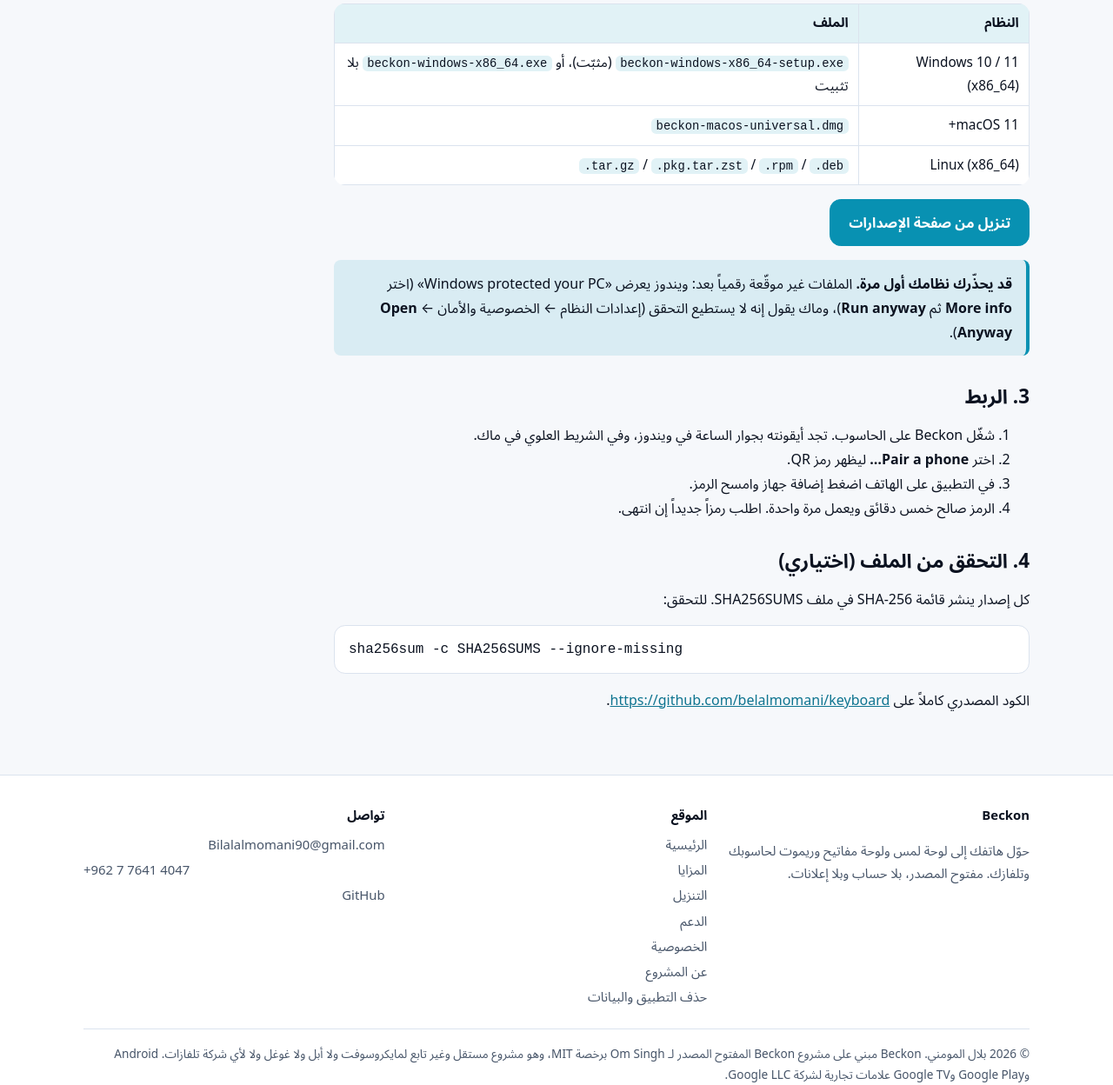
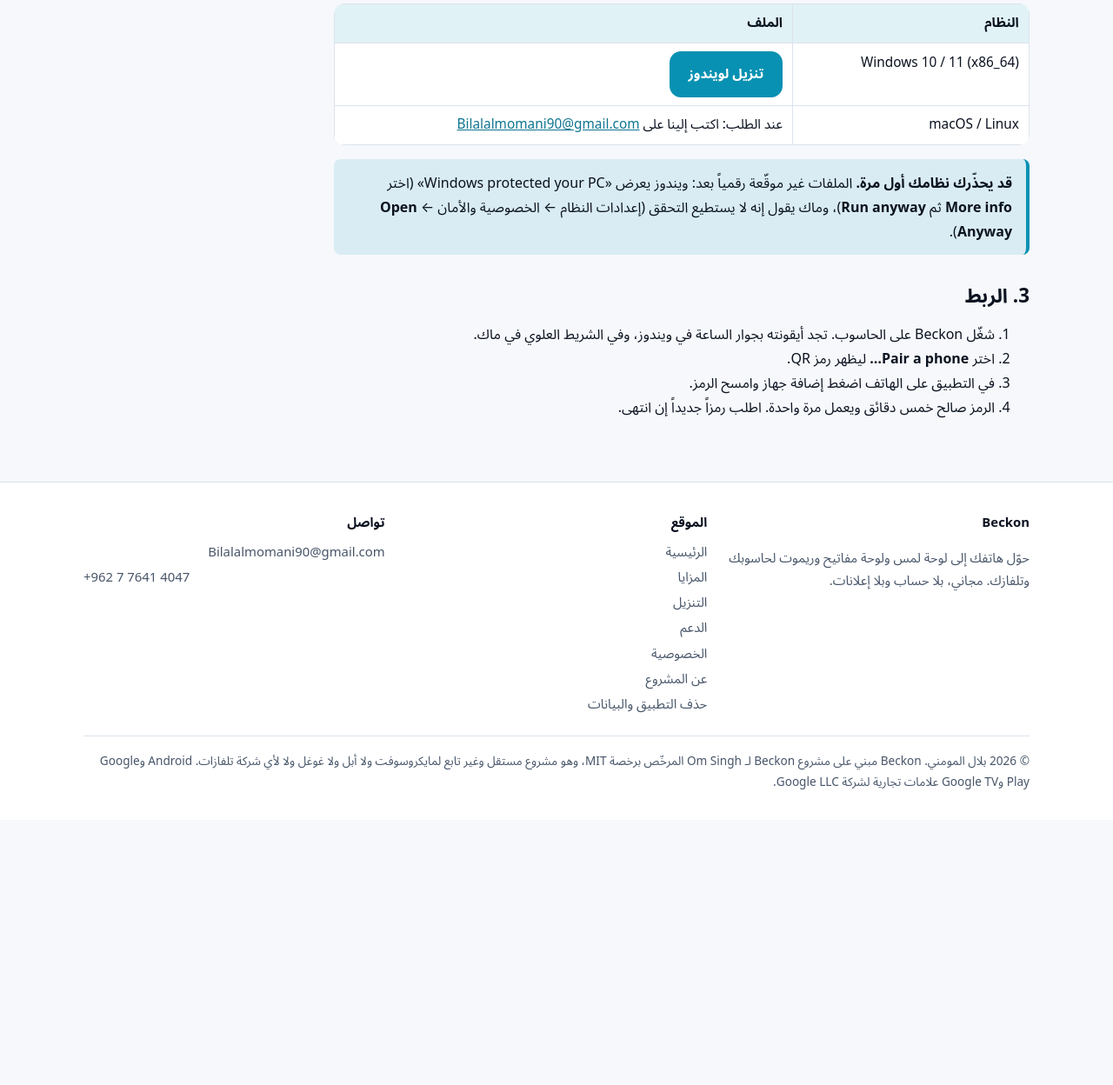
Before and after one commit to belalmomani/GitHubPages, a plain HTML site: page beckon/download.html in a window 1280 px wide. Shown: the part 711-1959 px from the top of the page at 87% size. After the commit the page ends 1654 px from the top, so only its background shows below. Drawn offline with Linux system fonts and the light colour scheme.

Commit message:
GitHubPages v1.6

```diff
--- a/beckon/download.html
+++ b/beckon/download.html
@@ -22,16 +22,14 @@
 <h2><span class="ar">1. الهاتف (أندرويد)</span><span class="en">1. Phone (Android)</span></h2>
 <div class="grid">
 <div class="card"><h3>Google Play</h3><p><span class="ar">قريباً. سنضع الرابط هنا عند النشر.</span><span class="en">Coming soon. The link will be here once it is published.</span></p><p><span class="badge"><span class="ar">قريباً</span><span class="en">Soon</span></span></p></div>
-<div class="card"><h3><span class="ar">ملف APK من GitHub</span><span class="en">APK from GitHub</span></h3><p><span class="ar">أحدث إصدار، ملف beckon-android.apk.</span><span class="en">The latest release, the file beckon-android.apk.</span></p><p><a class="btn pri" href="https://github.com/belalmomani/keyboard/releases/latest"><span class="ar">صفحة الإصدارات</span><span class="en">Releases page</span></a></p></div>
+<div class="card"><h3><span class="ar">تنزيل مباشر (APK)</span><span class="en">Direct download (APK)</span></h3><p><span class="ar">ملف التطبيق beckon-android.apk.</span><span class="en">The app file, beckon-android.apk.</span></p><p><a class="btn pri" href="downloads/beckon-android.apk" download><span class="ar">تنزيل لأندرويد</span><span class="en">Download for Android</span></a></p></div>
 </div>
 <p><span class="ar">المتطلبات: أندرويد 9 فأحدث. عند تثبيت APK يطلب أندرويد السماح بالتثبيت من المتصفح أو مدير الملفات: اسمح بذلك مرة واحدة.</span><span class="en">Requirements: Android 9 or newer. When installing an APK, Android asks to allow installs from your browser or file manager: allow it once.</span></p>
 <p><span class="ar">تلفاز Android TV: ثبّت التطبيق نفسه على التلفاز ليعرض الشاشات ويستقبل الملفات. أما ريموت التلفاز فيعمل من هاتفك دون أي تثبيت على التلفاز.</span><span class="en">Android TV: install the same app on the TV to show screens and receive files. The TV remote works from your phone with nothing installed on the TV.</span></p>
 <h2><span class="ar">2. الحاسوب (لتحكم الواي فاي)</span><span class="en">2. Computer (for Wi-Fi control)</span></h2>
 <table><tr><th><span class="ar">النظام</span><span class="en">System</span></th><th><span class="ar">الملف</span><span class="en">File</span></th></tr>
-<tr><td>Windows 10 / 11 (x86_64)</td><td><code>beckon-windows-x86_64-setup.exe</code> <span class="ar">(مثبّت)، أو</span><span class="en">(installer), or</span> <code>beckon-windows-x86_64.exe</code> <span class="ar">بلا تثبيت</span><span class="en">portable</span></td></tr>
-<tr><td>macOS 11+</td><td><code>beckon-macos-universal.dmg</code></td></tr>
-<tr><td>Linux (x86_64)</td><td><code>.deb</code> / <code>.rpm</code> / <code>.pkg.tar.zst</code> / <code>.tar.gz</code></td></tr></table>
-<p><a class="btn pri" href="https://github.com/belalmomani/keyboard/releases/latest"><span class="ar">تنزيل من صفحة الإصدارات</span><span class="en">Download from the releases page</span></a></p>
+<tr><td>Windows 10 / 11 (x86_64)</td><td><a class="btn pri" href="downloads/beckon-windows-x86_64-setup.exe" download><span class="ar">تنزيل لويندوز</span><span class="en">Download for Windows</span></a></td></tr>
+<tr><td>macOS / Linux</td><td><span class="ar">عند الطلب: اكتب إلينا على</span><span class="en">On request: write to us at</span> <a href="mailto:Bilalalmomani90@gmail.com">Bilalalmomani90@gmail.com</a></td></tr></table>
 <div class="note"><span class="ar"><b>قد يحذّرك نظامك أول مرة.</b> الملفات غير موقّعة رقمياً بعد: ويندوز يعرض «Windows protected your PC» (اختر <b>More info</b> ثم <b>Run anyway</b>)، وماك يقول إنه لا يستطيع التحقق (إعدادات النظام ← الخصوصية والأمان ← <b>Open Anyway</b>).</span><span class="en"><b>Your system may warn you the first time.</b> The files are not code-signed yet: Windows shows “Windows protected your PC” (choose <b>More info</b>, then <b>Run anyway</b>), and macOS says it cannot verify the app (System Settings → Privacy &amp; Security → <b>Open Anyway</b>).</span></div>
 <h2><span class="ar">3. الربط</span><span class="en">3. Pairing</span></h2>
 <ol>
@@ -40,18 +38,14 @@
 <li><span class="ar">في التطبيق على الهاتف اضغط إضافة جهاز وامسح الرمز.</span><span class="en">In the phone app, add a device and scan the code.</span></li>
 <li><span class="ar">الرمز صالح خمس دقائق ويعمل مرة واحدة. اطلب رمزاً جديداً إن انتهى.</span><span class="en">The code lasts five minutes and works once. Ask for a new one if it expires.</span></li>
 </ol>
-<h2><span class="ar">4. التحقق من الملف (اختياري)</span><span class="en">4. Checking a file (optional)</span></h2>
-<p><span class="ar">كل إصدار ينشر قائمة SHA-256 في ملف SHA256SUMS. للتحقق:</span><span class="en">Each release publishes SHA-256 sums in the file SHA256SUMS. To check:</span></p>
-<pre>sha256sum -c SHA256SUMS --ignore-missing</pre>
-<p><span class="ar">الكود المصدري كاملاً على</span><span class="en">The full source code is at</span> <a href="https://github.com/belalmomani/keyboard">https://github.com/belalmomani/keyboard</a>.</p>
 </article></div>
 </main>
 <footer class="site"><div class="wrap">
 <div class="cols">
-<div><h4>Beckon</h4><p><span class="ar">حوّل هاتفك إلى لوحة لمس ولوحة مفاتيح وريموت لحاسوبك وتلفازك. مفتوح المصدر، بلا حساب وبلا إعلانات.</span><span class="en">Turn your phone into a trackpad, keyboard and remote for your PC and TV. Open source, no account, no ads.</span></p></div>
+<div><h4>Beckon</h4><p><span class="ar">حوّل هاتفك إلى لوحة لمس ولوحة مفاتيح وريموت لحاسوبك وتلفازك. مجاني، بلا حساب وبلا إعلانات.</span><span class="en">Turn your phone into a trackpad, keyboard and remote for your PC and TV. Free, no account, no ads.</span></p></div>
 <div><h4><span class="ar">الموقع</span><span class="en">Site</span></h4><a href="index.html"><span class="ar">الرئيسية</span><span class="en">Home</span></a><a href="features.html"><span class="ar">المزايا</span><span class="en">Features</span></a><a href="download.html"><span class="ar">التنزيل</span><span class="en">Download</span></a><a href="support.html"><span class="ar">الدعم</span><span class="en">Support</span></a><a href="privacy.html"><span class="ar">الخصوصية</span><span class="en">Privacy</span></a><a href="about.html"><span class="ar">عن المشروع</span><span class="en">About</span></a><a href="delete-data.html"><span class="ar">حذف التطبيق والبيانات</span><span class="en">Delete the app and data</span></a></div>
-<div><h4><span class="ar">تواصل</span><span class="en">Contact</span></h4><a href="mailto:Bilalalmomani90@gmail.com">Bilalalmomani90@gmail.com</a><a href="tel:+962776414047" dir="ltr">+962 7 7641 4047</a><a href="https://github.com/belalmomani/keyboard">GitHub</a></div>
+<div><h4><span class="ar">تواصل</span><span class="en">Contact</span></h4><a href="mailto:Bilalalmomani90@gmail.com">Bilalalmomani90@gmail.com</a><a href="tel:+962776414047" dir="ltr">+962 7 7641 4047</a></div>
 </div>
-<div class="legal"><span class="ar">© 2026 بلال المومني. Beckon مبني على مشروع Beckon المفتوح المصدر لـ Om Singh برخصة MIT، وهو مشروع مستقل وغير تابع لمايكروسوفت ولا أبل ولا غوغل ولا لأي شركة تلفازات. Android وGoogle Play وGoogle TV علامات تجارية لشركة Google LLC.</span><span class="en">© 2026 Belal Momani. Beckon is built on the open-source Beckon project by Om Singh under the MIT license. It is an independent project, not affiliated with Microsoft, Apple, Google or any TV maker. Android, Google Play and Google TV are trademarks of Google LLC.</span></div>
+<div class="legal"><span class="ar">© 2026 بلال المومني. Beckon مبني على مشروع Beckon لـ Om Singh المرخّص برخصة MIT، وهو مشروع مستقل وغير تابع لمايكروسوفت ولا أبل ولا غوغل ولا لأي شركة تلفازات. Android وGoogle Play وGoogle TV علامات تجارية لشركة Google LLC.</span><span class="en">© 2026 Belal Momani. Beckon is built on the Beckon project by Om Singh, licensed under the MIT license. It is an independent project, not affiliated with Microsoft, Apple, Google or any TV maker. Android, Google Play and Google TV are trademarks of Google LLC.</span></div>
 </div></footer>
 </body></html>
```
Also changed, not shown: beckon/about.html (+5 -5 lines), beckon/delete-data.html (+3 -3 lines), beckon/features.html (+3 -3 lines), beckon/index.html (+5 -5 lines), beckon/privacy.html (+5 -5 lines), beckon/support.html (+4 -4 lines), beckon/downloads/README.txt (added), 1 other file.
